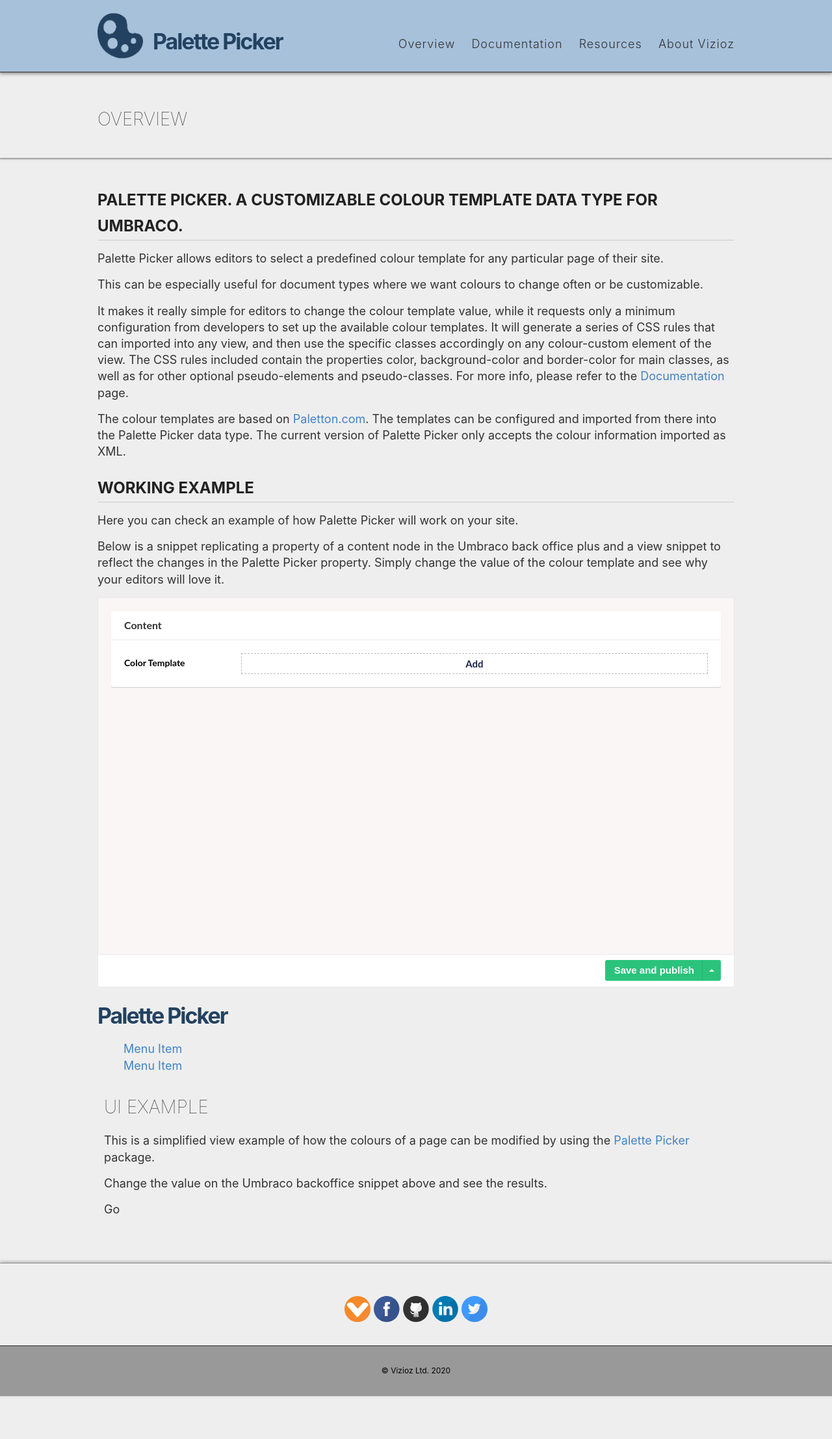
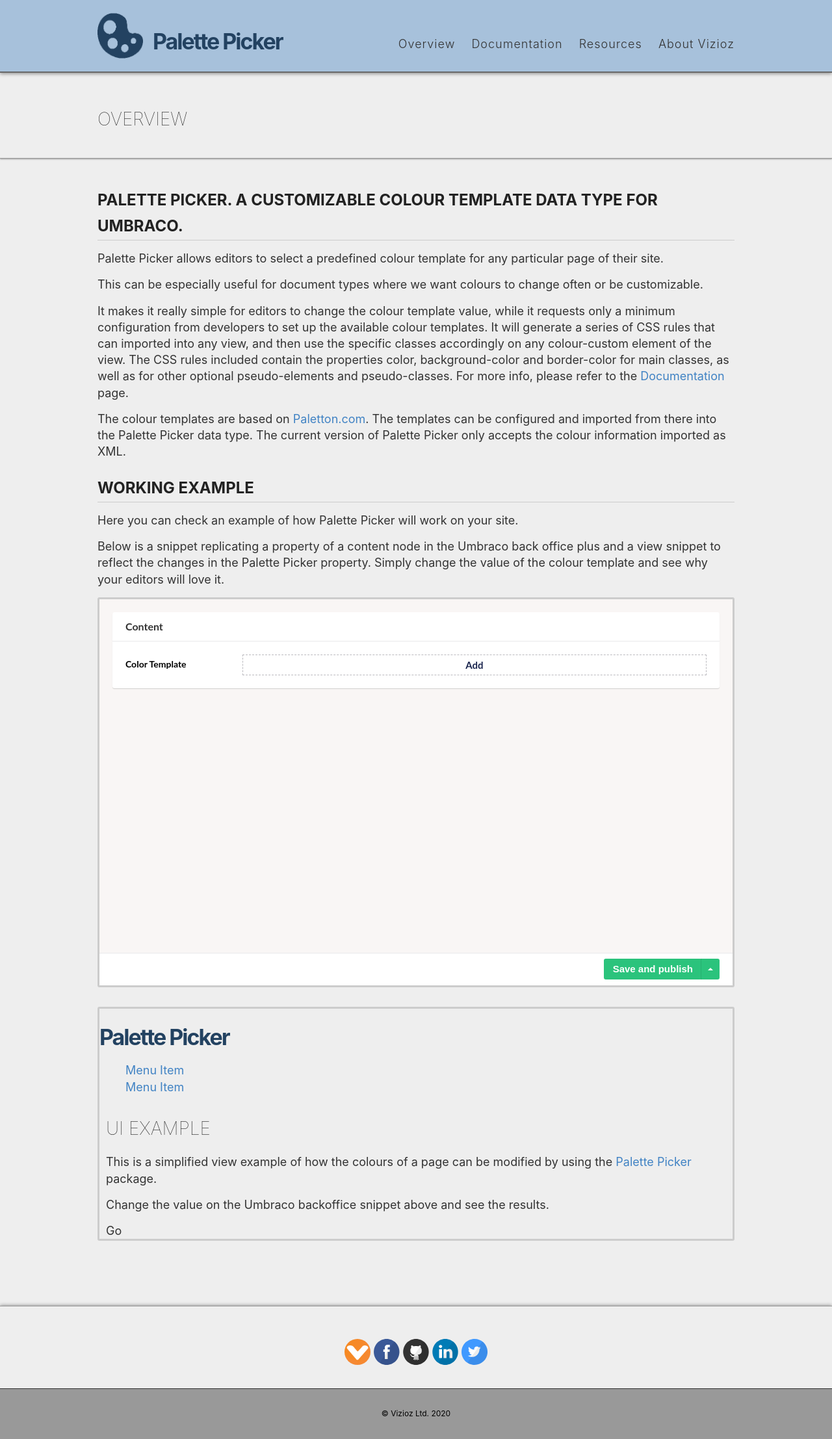
Before and after one commit to Vizioz/Paletton-Picker, a Jekyll site: the page built from docs/index.md, in a window 1280 px wide. Shown: the whole page at 65% size. Built offline with Jekyll 4.4.1, drawn with Linux system fonts in a browser that asks for light colours; before the commit the page ends 2148 px from its top, so only the background shows below that.

Commit message:
ui example styles

```diff
--- a/docs/_includes/example.html
+++ b/docs/_includes/example.html
@@ -1,4 +1,4 @@
-<div class="backoffice" id="backoffice-example">
+<div class="example backoffice" id="backoffice-example">
   <!--content properties-->
   <div class="umb-pane">
     <div class="umb-group-panel">
@@ -305,7 +305,7 @@
   </div>
   <!-- end of dialog panel -->
 </div>
-<div class="ui-view" id="ui-view-example">
+<div class="example ui-view" id="ui-view-example">
 	<div class="body bg-complement-1 complement-4">
 		<div class="header bg-primary-1 border-primary-3 primary-4">
 			<div class="site-name">Palette Picker</div>
--- a/docs/css/example.css
+++ b/docs/css/example.css
@@ -4,7 +4,6 @@
   line-height: 20px;
   color: #000;
   min-height: 600px;
-  border: 1px solid #e9e9eb;
   background-color: #f9f6f5;
   position: relative;
 }
```
